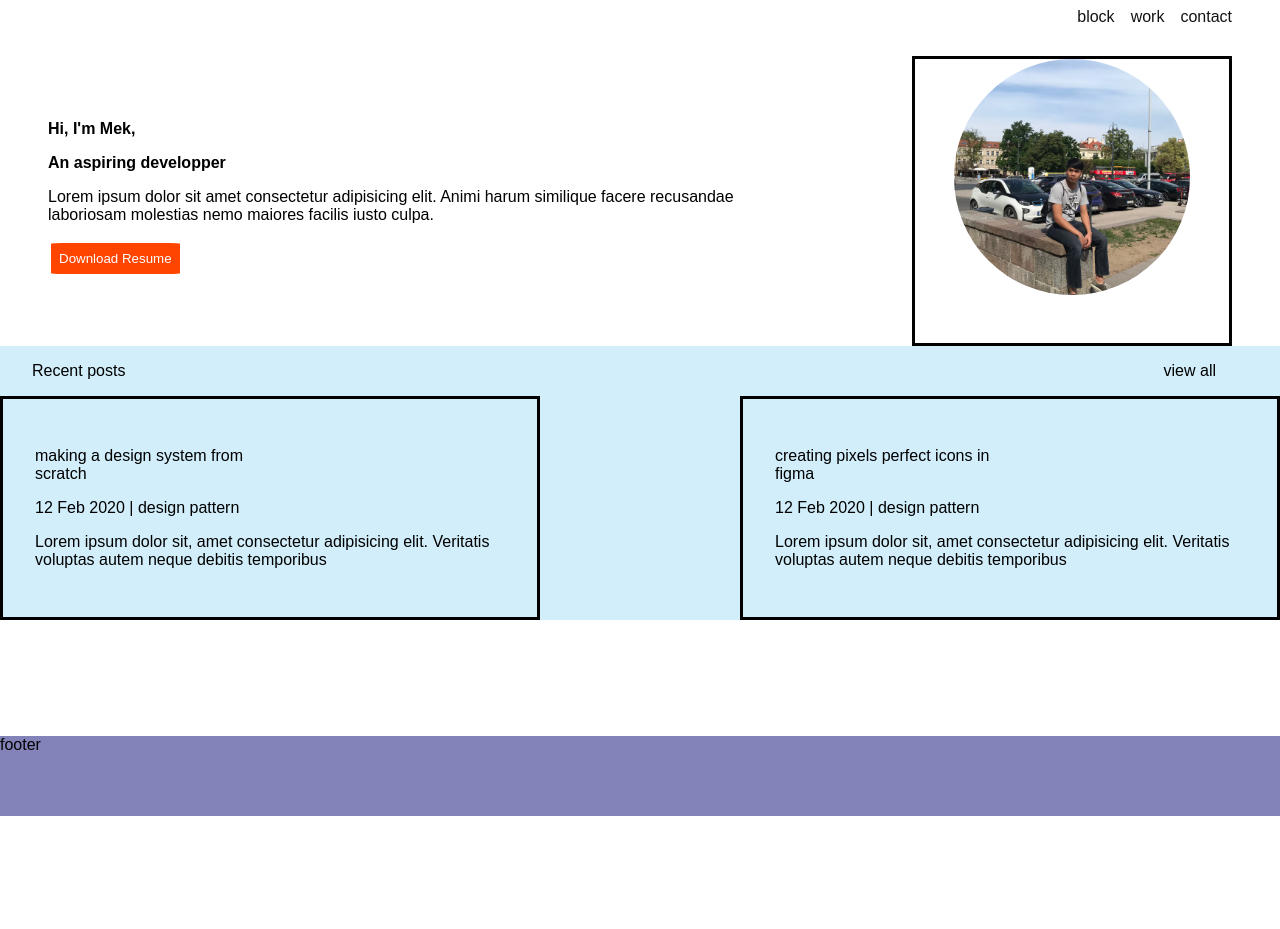
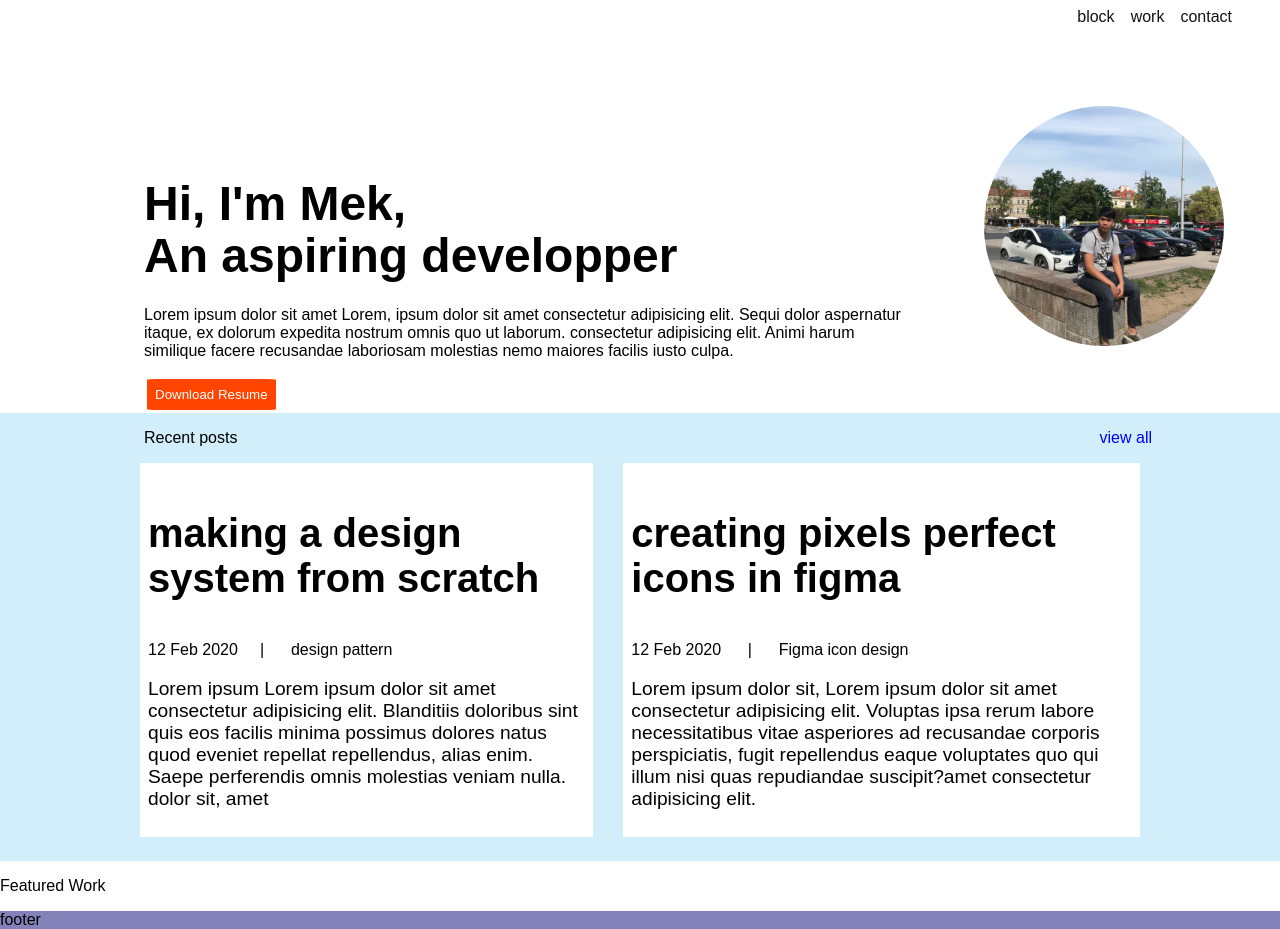
Before and after one commit to SorrawitRUNGRUJEE/CC15_Homework4, a plain HTML site: page index.html in a window 1280 px wide. Before the commit the page ends 816 px from the top, so only its background shows below. Drawn offline with Linux system fonts and the light colour scheme.

Commit message:
added recent post, check further layout

```diff
--- a/index.html
+++ b/index.html
@@ -26,7 +26,7 @@
                             <p><strong>Hi, I'm Mek,</strong></p>
                             <p><strong>An aspiring developper</strong></p>
 
-                            <p>Lorem ipsum dolor sit amet consectetur adipisicing elit. Animi harum similique facere recusandae laboriosam molestias nemo maiores facilis iusto culpa.</p>
+                            <p>Lorem ipsum dolor sit amet Lorem, ipsum dolor sit amet consectetur adipisicing elit. Sequi dolor aspernatur itaque, ex dolorum expedita nostrum omnis quo ut laborum. consectetur adipisicing elit. Animi harum similique facere recusandae laboriosam molestias nemo maiores facilis iusto culpa.</p>
                         </div>
                         <button>Download Resume</button>
 
@@ -44,15 +44,21 @@
                     <div class="recentPost1">
 
                             <div class="left_recent_post">
-                                <p>making a design system from <br>scratch</p>
-                                <p> 12 Feb 2020 | design pattern</p>
-                                <p>Lorem ipsum dolor sit, amet consectetur adipisicing elit. Veritatis voluptas autem neque debitis temporibus </p>
+                                <p><strong>
+
+                                    making a design system from scratch</p>
+                                </strong>
+                                <p> 12 Feb 2020 &nbsp;&nbsp;&nbsp;&nbsp;|&nbsp;&nbsp;&nbsp;&nbsp;&nbsp; design pattern</p>
+                                <p>Lorem ipsum Lorem ipsum dolor sit amet consectetur adipisicing elit. Blanditiis doloribus sint quis eos facilis minima possimus dolores natus quod eveniet repellat repellendus, alias enim. Saepe perferendis omnis molestias veniam nulla. dolor sit, amet </p>
                             </div>
 
                                 <div class="right_recent_post">
-                                    <p>creating pixels perfect icons in <br>figma</p>
-                                    <p> 12 Feb 2020 | design pattern</p>
-                                <p>Lorem ipsum dolor sit, amet consectetur adipisicing elit. Veritatis voluptas autem neque debitis temporibus </p>
+                                    <p><strong>
+                                        creating pixels perfect icons in figma</p>
+
+                                    </strong>
+                                    <p> 12 Feb 2020 &nbsp;&nbsp;&nbsp;&nbsp;&nbsp;|&nbsp;&nbsp;&nbsp;&nbsp;&nbsp; Figma icon design</p>
+                                <p>Lorem ipsum dolor sit, Lorem ipsum dolor sit amet consectetur adipisicing elit. Voluptas ipsa rerum labore necessitatibus vitae asperiores ad recusandae corporis perspiciatis, fugit repellendus eaque voluptates quo qui illum nisi quas repudiandae suscipit?amet consectetur adipisicing elit. </p>
                                 </div>
                         </div>
 
@@ -60,6 +66,7 @@
                     </div>
                 </div>
                 <div class="featuredWork">
+                    <p>Featured Work</p>
 
                 </div>
             </div>
--- a/style.css
+++ b/style.css
@@ -27,7 +27,7 @@ body{
     justify-content: flex-end;
     padding-right: 48px;
     padding-top: 8px;
-    height: 5vh;
+    /* height: 5vh; */
 
 
 }
@@ -46,9 +46,9 @@ body{
 /* main start */
 .figmaMain{
     /* background-color: green; */
-    height: 85vh;
+    /* height: 85vh; */
     /* border: solid purple; */
-    margin-top: 16px;
+    margin-top: 80px;
 
 }
 
@@ -65,7 +65,7 @@ body{
 
     display: flex;
     justify-content: center;
-    border: solid black;
+    /* border: solid black; */
     width: 25%;
     height: 25%;
     padding-bottom: 48px;
@@ -81,6 +81,14 @@ body{
     /* border: solid black; */
     width: 60%;
     padding-top: 48px;
+    margin-left: 128px;
+}
+
+.introContentText  p:nth-child(1)
+, .introContentText p:nth-child(2){
+    font-size: 3rem;
+    line-height: 4px;
+
 }
 
 .introContent button{
@@ -96,15 +104,21 @@ body{
     display: flex;
     flex-direction: column;
     background-color: #d1eefa;
+    padding-bottom: 16px;
 
 }
 
 .recentPostDisplay{
-    padding-left: 32px;
-    padding-right: 64px ;
+    padding-left: 16px;
+    padding-right: 128px ;
     display: flex;
     flex-direction: row;
     justify-content: space-between;
+    margin-left: 128px;
+}
+
+.recentPostDisplay p:nth-child(2){
+    color: blue;
 }
 
 .recentPost1{
@@ -112,19 +126,44 @@ body{
     flex-direction: row;
     justify-content: space-around;
     /* border: solid black; */
-    gap: 200px;
+    gap: 30px;
+    margin-right:140px;
+    margin-left: 140px;
+    /* margin-bottom: 32px; */
+    /* padding-bottom: 128px; */
 }
 .left_recent_post,.right_recent_post{
-border: solid black;
-padding: 32px;
+/* border: solid black; */
+background-color: #fff;
+padding: 8px;
+margin-bottom: 8px;
 }
 
+.left_recent_post p:first-child,.right_recent_post p:first-child{
+    font-size: 2.5rem;
+}
+
+.left_recent_post p:nth-child(4),.right_recent_post p:nth-child(4){
+    font-size: 1.2rem;
+}
+
+.left_recent_post_1{
+    display: flex;
+    flex-direction: row;
+    justify-content: center;
+    gap: 1px;
+
+}
+
+.left_recent_post_1 p{
+    font-size: 1rem;
+}
 /* main End */
 
 /* footer Start */
 .figmaFooter{
     background-color: rgb(131, 131, 185);
-    height: 10vh;
+    /* height: 10vh; */
 
 
 
```
